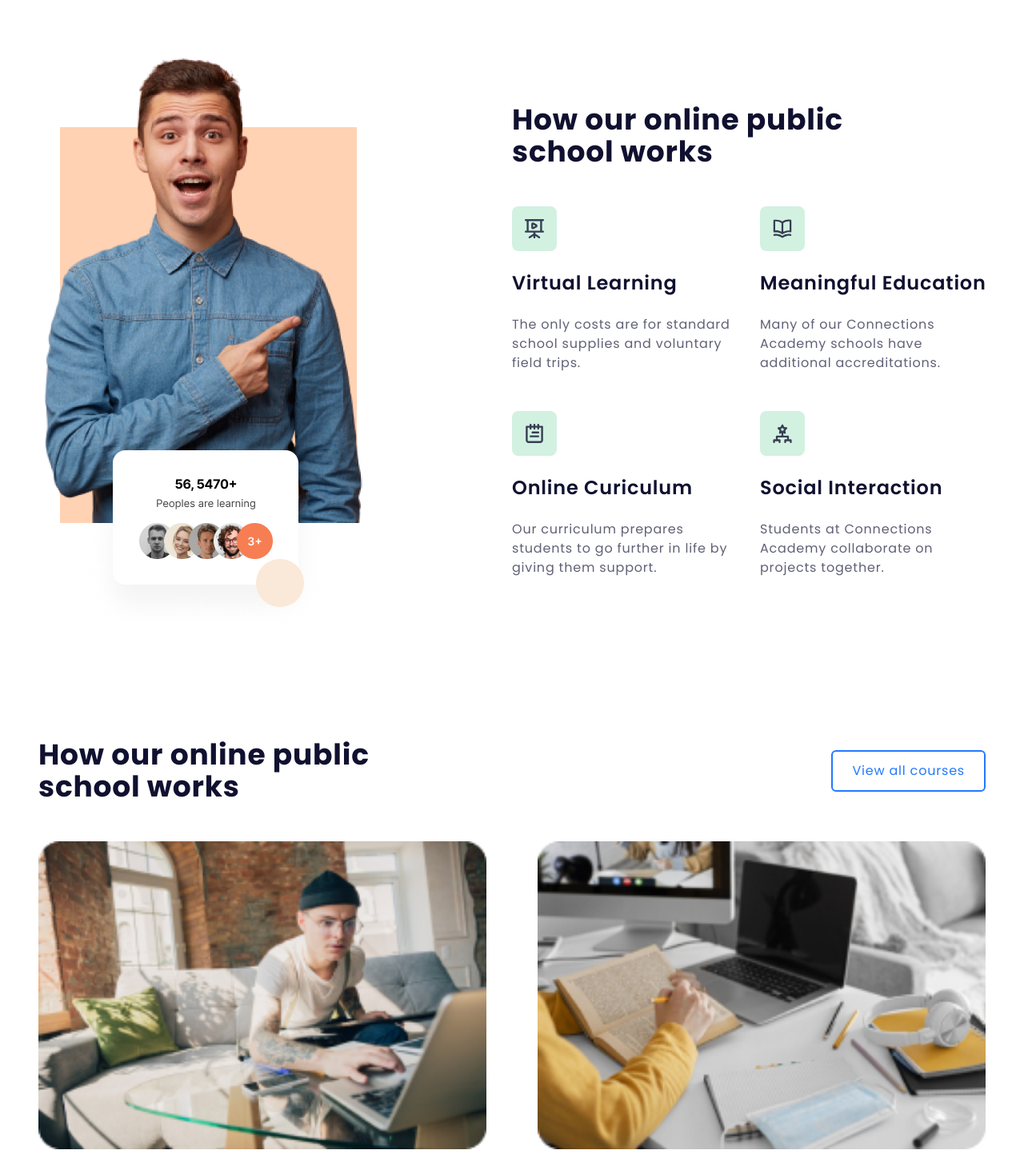
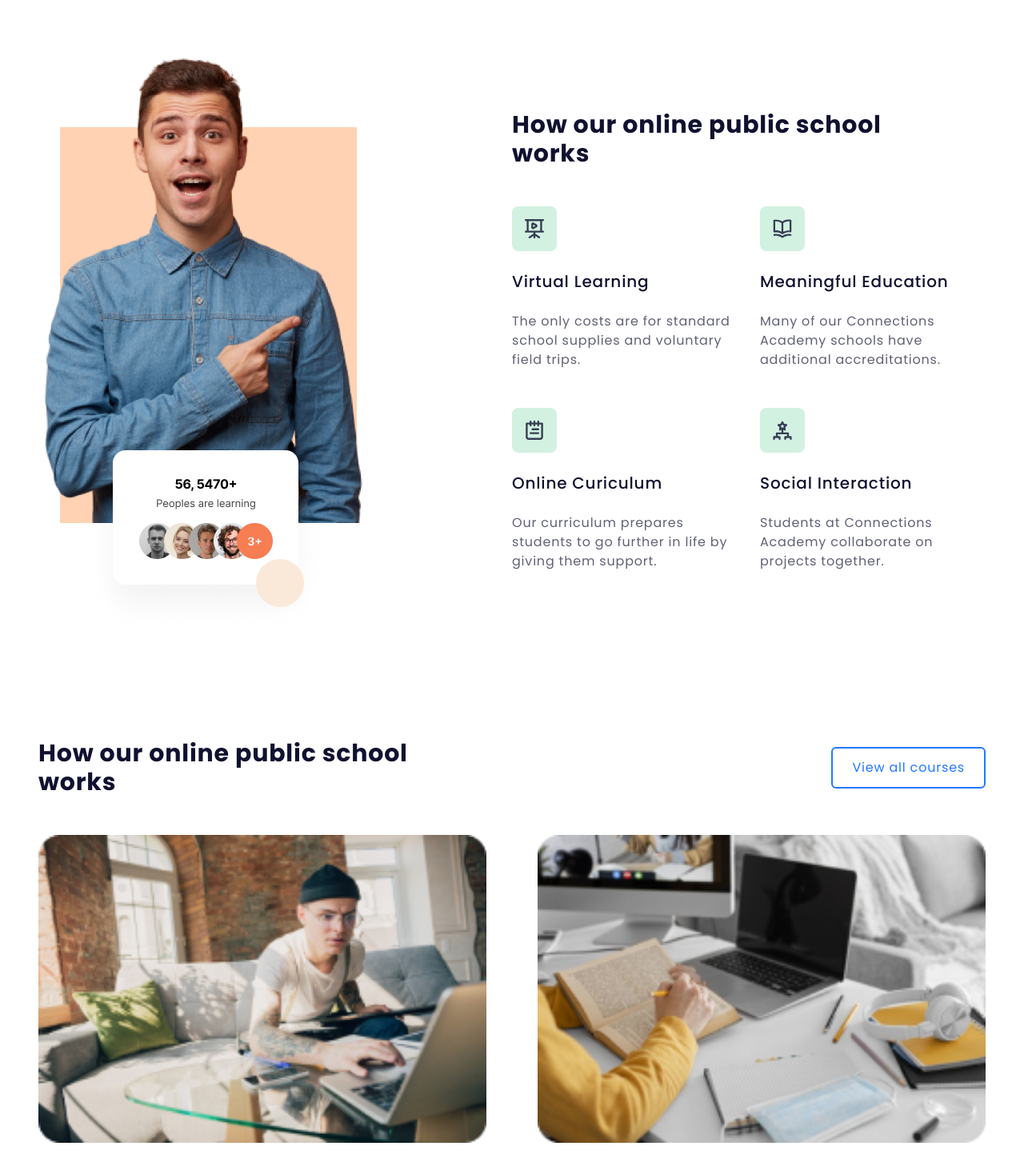
Before and after one commit to fortunate-nduka/edushare, a React (Vite) app: page / in a window 1280 px wide. Shown: the part 1020-2468 px from the top of the page at 80% size. Built offline with nearby package versions, Linux system fonts and the light colour scheme.

Commit message:
edited the font sizes of the heading & section titles in how & courses components

```diff
--- a/src/components/Courses.jsx
+++ b/src/components/Courses.jsx
@@ -6,7 +6,7 @@ const Courses = () => {
   return (
     <section className='py-14 md:py-16'>
       <div className='flex items-center justify-between mb-12'>
-        <h2 className='font-bold text-4xl text-headingText sm:w-[70%] md:w-[60%] lg:w-[40%]'>
+        <h2 className='font-bold text-3xl text-headingText sm:w-[70%] md:w-[60%] lg:w-[40%]'>
           How our online public school works
         </h2>
         <Button
@@ -18,7 +18,7 @@ const Courses = () => {
         {coursesData.map((cd) => (
           <div key={uuid()} className=''>
             <img src={cd.imgUrl} alt='course' className='w-full' />
-            <h4 className='font-semibold text-2xl text-headingText mt-4 mb-6'>
+            <h4 className='font-medium text-xl text-headingText mt-4 mb-6'>
               {cd.heading}
             </h4>
             <div className='flex items-center gap-12'>
--- a/src/components/How.jsx
+++ b/src/components/How.jsx
@@ -9,7 +9,7 @@ const How = () => {
         <img src={Illustration} alt='' className='w-auto mx-auto lg:mx-0' />
       </div>
       <div className='grid gap-y-12 order-1 lg:order-2 flex-1'>
-        <h2 className='font-bold text-4xl text-headingText w-[85%] sm:w-[60%] md:w-[50%] lg:w-[80%]'>
+        <h2 className='font-bold text-3xl text-headingText w-[85%] sm:w-[60%] md:w-[50%] lg:w-[80%]'>
           How our online public school works
         </h2>
         <div className='grid grid-cols-1 sm:grid-cols-2 gap-y-12 gap-x-16 lg:gap-x-7'>
@@ -18,7 +18,7 @@ const How = () => {
               <figure className='bg-lightBlue p-4 rounded-lg w-fit'>
                 <img src={hd.iconUrl} alt='' className='w-6 h-6' />
               </figure>
-              <h4 className='font-semibold text-2xl text-headingText whitespace-nowrap'>
+              <h4 className='font-medium text-xl text-headingText whitespace-nowrap'>
                 {hd.heading}
               </h4>
               <p>{hd.text}</p>
```
